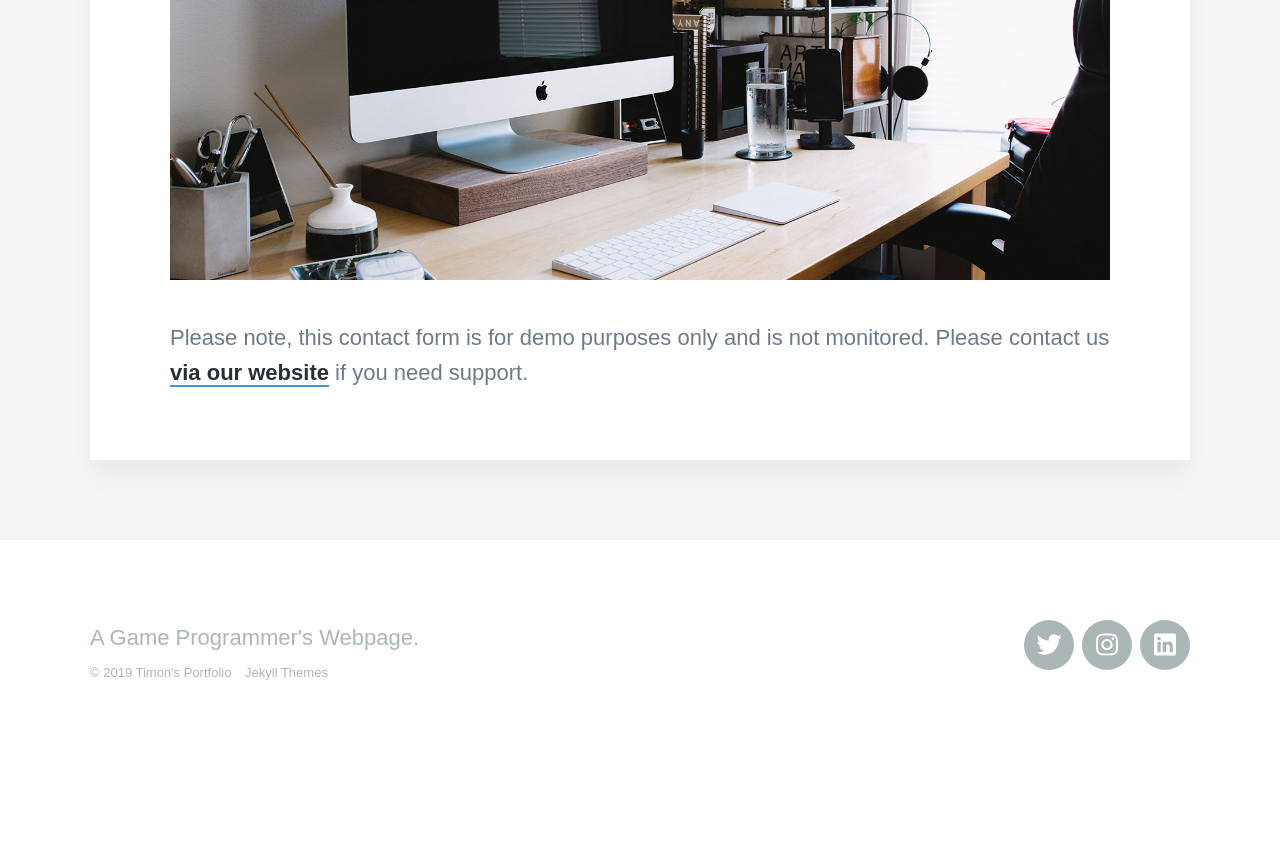
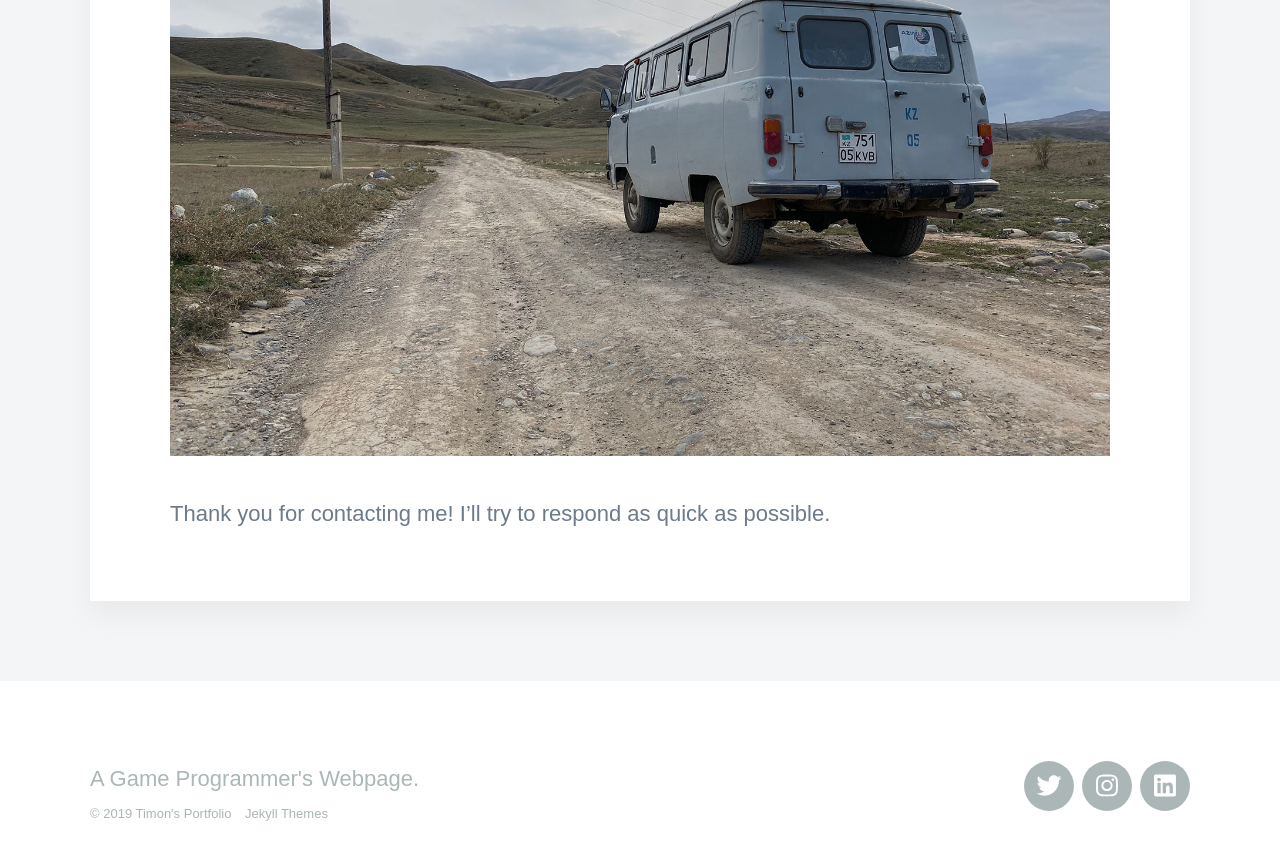
Before and after one commit to Rynji/Rynji.github.io, a Jekyll site: the page built from _pages/thanks.md, in a window 1280 px wide and 900 px high, scrolled down 851 px. Shown: the top 860 px of the window. Built offline with Jekyll 4.4.1, drawn with Linux system fonts in a browser that asks for light colours; nearby versions of some CDN libraries; some web fonts are replaced; before the commit the page ends 1610 px from its top, so only the background shows below that.

Commit message:
Implemented and wired up contact page Updated about page Updated socials Small update to a project header

```diff
--- a/_pages/thanks.md
+++ b/_pages/thanks.md
@@ -1,10 +1,10 @@
 ---
 title: Thank you
 subtitle: Your message was sent successfully.
-description: A sleek, modern Jekyll theme for personal websites.
+description: Thanks for sending me a message!
 featured_image: /images/headers/contact.jpg
 ---
 
-![](/images/demo/about.jpg)
+![](/images/headers/contact_thanks.jpg)
 
-Please note, this contact form is for demo purposes only and is not monitored. Please contact us [via our website](https://jekyllthemes.io) if you need support.
+Thank you for contacting me! I'll try to respond as quick as possible.
```
Also changed, not shown: _data/settings.yml (+4 -4 lines), _pages/contact.md (+2 -4 lines), _projects/2019-12-23-monster-rebellion.md (+1 -1 lines), images/headers/contact_thanks.jpg (added).
